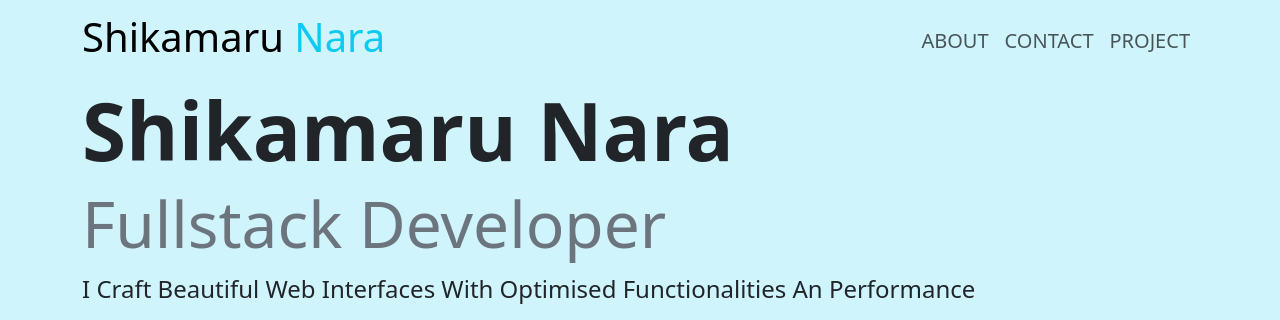
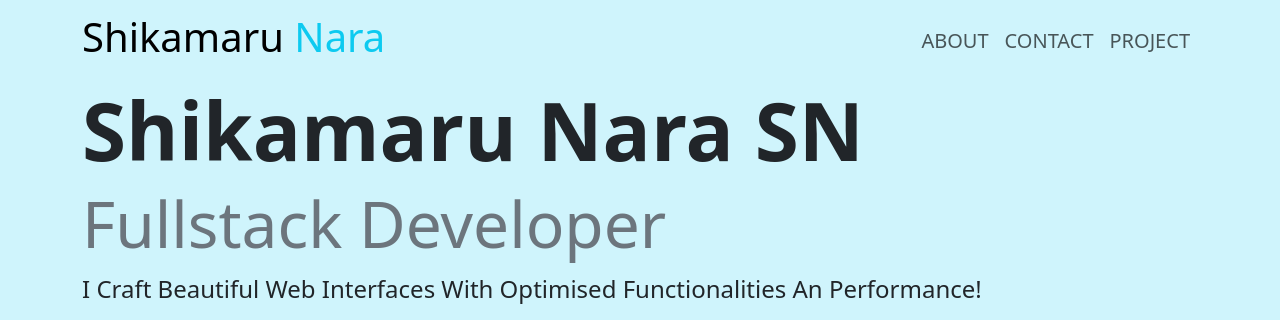
Before and after one commit to Golden-flames21/portfolio, a plain HTML site: page index.html in a window 1280 px wide. Shown: the top 320 px of the page. Drawn offline with nearby package versions, Linux system fonts and the light colour scheme.

Commit message:
modified index

```diff
--- a/index.html
+++ b/index.html
@@ -17,7 +17,7 @@
   </head>
   <body>
     <header class="bg-info-subtle vh-100">
-      <!-- nav bar -->
+      <!-- nav bar changes -->
       <nav class="navbar navbar-expand-lg bg-transparent">
         <div class="container">
           <a class="navbar-brand fs-1 h2" href="/"
@@ -64,13 +64,13 @@
         <div class="col md-6">
           <div class="text-start">
             <h1 class="display-1 fw-bold">
-              Shikamaru Nara
+              Shikamaru Nara SN
             </h1>
             <h1 class="display-3 text-secondary">
               Fullstack Developer
             </h1>
             <p class="text-capitalize fs-4">I craft beautiful web interfaces with optimised functionalities an
-            performance</p>
+            performance! </p>
             <a href="mailto:shikamaru@gmail.com" class="btn btn-outline-info">Get in Touch</a>
             <div class="mt-3 d-flex gap-3">
             <a
```
